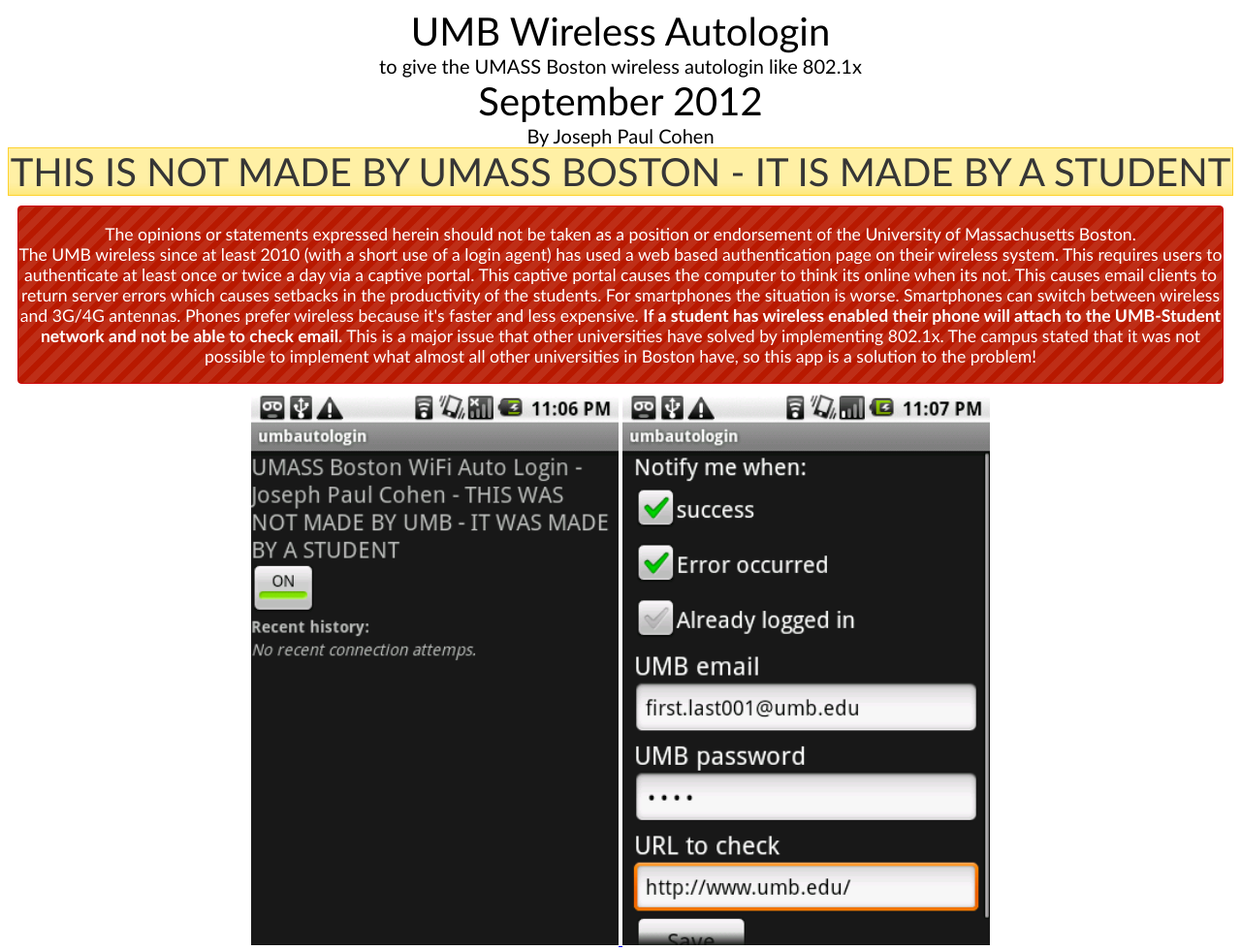
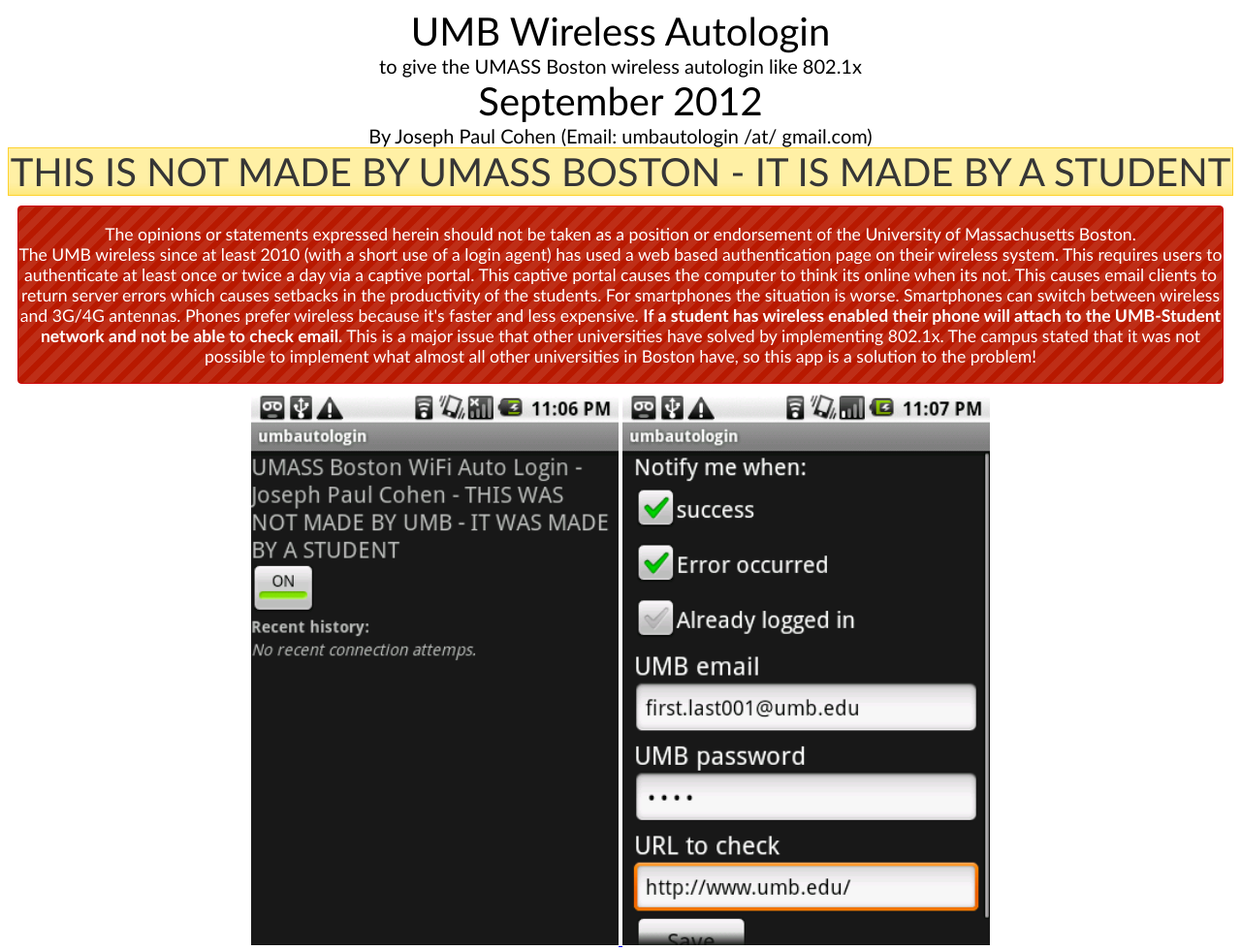
Before and after one commit to umbautologin/umbautologin.github.com, a plain HTML site: page index.htm in a window 1280 px wide. Shown: the top 981 px of the page at 97% size. Drawn offline with Linux system fonts and the light colour scheme.

Commit message:
Update index.htm

```diff
--- a/index.htm
+++ b/index.htm
@@ -29,7 +29,7 @@ UMB Wireless Autologin<br> <font style="font-size: 20px;">to give the UMASS Bost
 September 2012
 </div>
 <div class="ui-widget" style="font-size: 20px;">
-By Joseph Paul Cohen
+By Joseph Paul Cohen (Email: umbautologin /at/ gmail.com)
 </div>
 </center>
 
```
